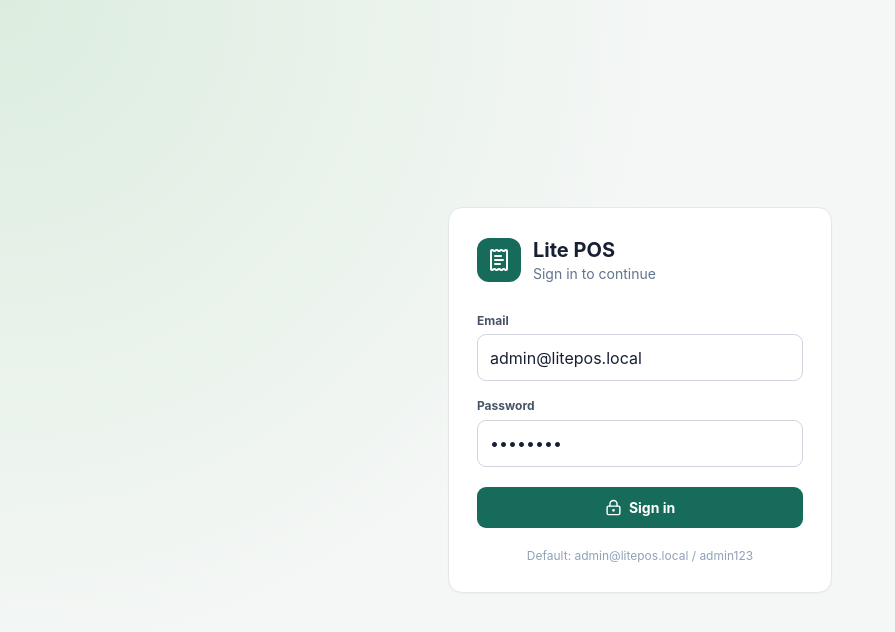
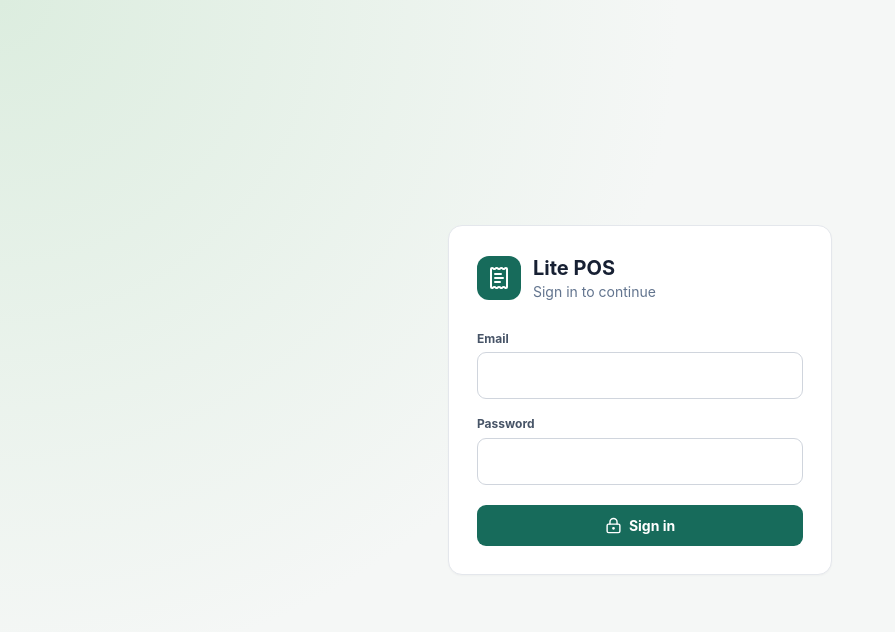
Before and after one commit to twajio-blip/minipos, a Next.js app: page /login in a window 1280 px wide. Shown: the top 632 px of the page, without its empty margins (0-895 px from the left). Built offline with nearby package versions, Linux system fonts and the light colour scheme; no server answers; the database is empty.

Commit message:
Hide default login credentials

```diff
--- a/app/login/page.tsx
+++ b/app/login/page.tsx
@@ -47,14 +47,13 @@ export default function Login() {
         </div>
         {error && <p className="mb-4 rounded-lg bg-red-50 p-3 text-sm text-red-700">{error}</p>}
         <label className="label">{bangla ? "ইমেইল" : "Email"}</label>
-        <input className="field mb-4" name="email" type="email" defaultValue="admin@litepos.local" required />
+        <input className="field mb-4" name="email" type="email" autoComplete="off" required />
         <label className="label">{bangla ? "পাসওয়ার্ড" : "Password"}</label>
-        <input className="field mb-5" name="password" type="password" defaultValue="admin123" required />
+        <input className="field mb-5" name="password" type="password" autoComplete="off" required />
         <button disabled={busy} className="btn btn-primary w-full">
           <LockKeyhole size={17} />
           {busy ? (bangla ? "সাইন ইন হচ্ছে…" : "Signing in…") : (bangla ? "সাইন ইন" : "Sign in")}
         </button>
-        <p className="mt-5 text-center text-xs text-slate-400">{bangla ? "ডিফল্ট" : "Default"}: admin@litepos.local / admin123</p>
       </form>
     </main>
   );
```
